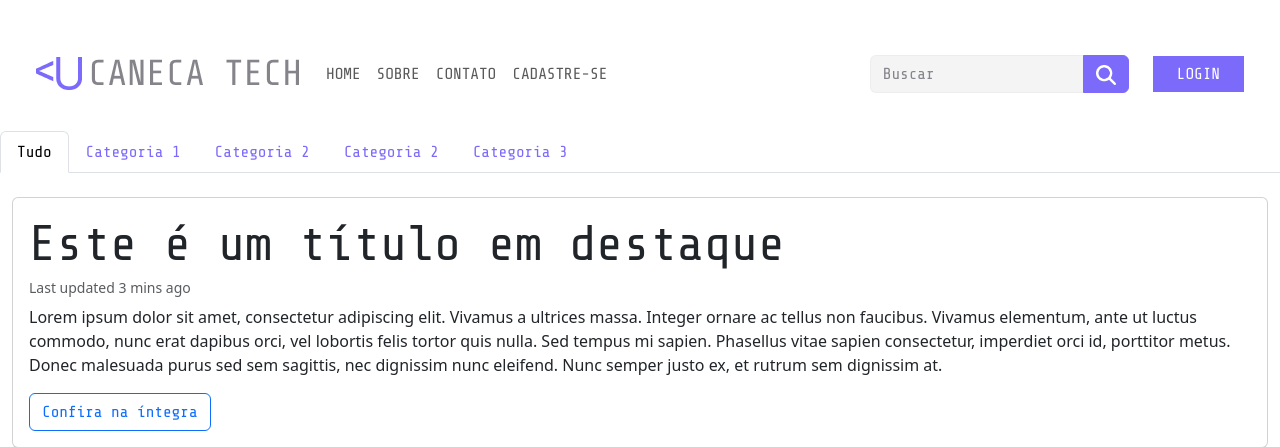
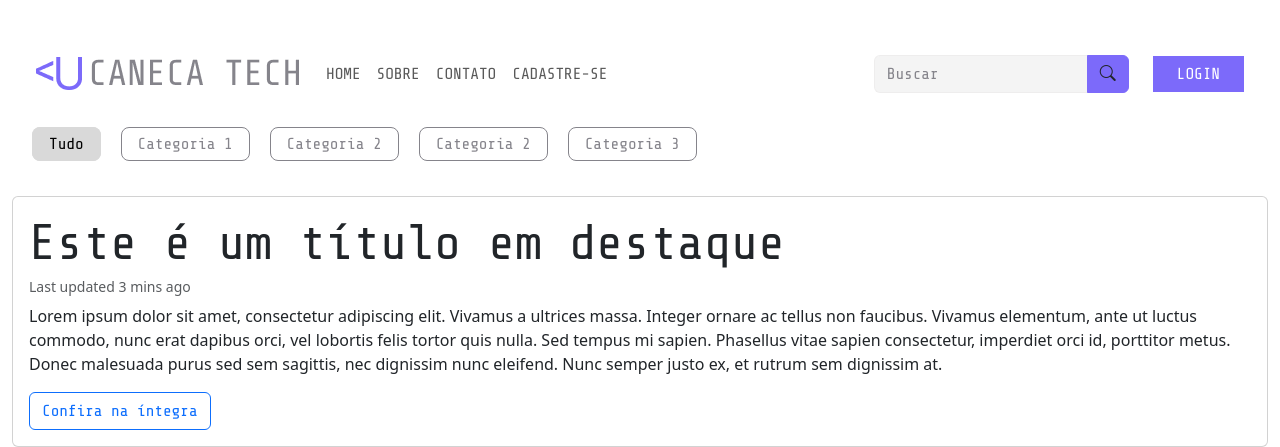
Before and after one commit to karenribeiro7/Final_Project_Blog, a Django app: page / in a window 1280 px wide. Shown: the top 447 px of the page. Run offline with Django 5.2, Linux system fonts and the light colour scheme; some libraries are stand-ins or nearby versions.

Commit message:
implementação de ux de navegação entre categorias

```diff
--- a/Project_Blog/static/styles/styles.css
+++ b/Project_Blog/static/styles/styles.css
@@ -70,3 +70,36 @@ input[type="search"]::placeholder {
     margin-top: 20px;
   }
 }
+
+/* navegação categorias */
+
+.categorias {
+  list-style: none;
+}
+
+.flex-container {
+  display: inline-flex;
+  gap: 20px;
+  flex-direction: row;
+  flex-wrap: wrap;
+  justify-content: flex-start;
+  align-items: flex-start;
+  align-content: flex-start;
+}
+
+.link-ativo {
+  text-decoration: none;
+  border-radius: 8px;
+  padding: 7px 16px;
+  background-color: rgba(217, 217, 217, 1);
+  border: 1px solid rgba(217, 217, 217, 1);
+  color: #000;
+}
+
+.categoria-item a {
+  text-decoration: none;
+  border: .1px solid rgba(133, 132, 139, 1);
+  border-radius: 8px;
+  padding: 7px 16px;
+  color: rgba(133, 132, 139, 1);
+}
--- a/templates/galeria/base.html
+++ b/templates/galeria/base.html
@@ -7,6 +7,7 @@
     <meta name="viewport" content="width=device-width, initial-scale=1.0">
     <title>Inicio</title>
     <script src="https://cdn.jsdelivr.net/npm/bootstrap@5.3.3/dist/js/bootstrap.bundle.min.js" integrity="sha384-YvpcrYf0tY3lHB60NNkmXc5s9fDVZLESaAA55NDzOxhy9GkcIdslK1eN7N6jIeHz" crossorigin="anonymous"></script>
+    <link rel="stylesheet" href="https://cdn.jsdelivr.net/npm/bootstrap-icons@1.8.3/font/bootstrap-icons.css">
     <link href="https://cdn.jsdelivr.net/npm/bootstrap@5.3.3/dist/css/bootstrap.min.css" rel="stylesheet" integrity="sha384-QWTKZyjpPEjISv5WaRU9OFeRpok6YctnYmDr5pNlyT2bRjXh0JMhjY6hW+ALEwIH" crossorigin="anonymous">
     <link rel="stylesheet" type="text/css" href="{% static '\styles\styles.css' %}" media="screen">
     <link rel="shortcut icon" href="{% static '\assets\favicon.svg' %}" type="image/x-icon">
@@ -45,7 +46,7 @@
                 <div class="input-group">
                   <input class="form-control barra_pesquisa font-titulos" type="search" placeholder="Buscar" aria-label="Search">
                   <button class="btn btn-outline-success-ctech font-titulos me-4" type="butt">
-                    <img src="{% static '\assets\lupa.png' %}" class="img-sobreposta" alt="Caneca Tech" width="20px">
+                    <!-- <img src="{% static '\assets\lupa.png' %}" class="img-sobreposta" alt="Caneca Tech" width="20px"> -->
                     <i class="bi bi-search"></i>
                   </button>
                 </div>
@@ -58,22 +59,22 @@
 
     <!--Tabs para navegação entre as categorias -->
       <br>
-      <nav class="nav_categorias">
-        <ul class="nav nav-tabs">
+      <nav class="nav-categoria">
+        <ul class="categorias flex-container">
           <li class="nav-item">
-            <a class="nav-link active font-titulos" aria-current="page" href="#">Tudo</a>
+            <a class="font-titulos link-ativo" aria-current="page" href="#">Tudo</a>
           </li>
-          <li class="nav-item">
-            <a class="nav-link font-titulos style-link-color" href="#">Categoria 1</a>
+          <li class="nav-item categoria-item">
+            <a class="font-titulos" href="#">Categoria 1</a>
           </li>
-          <li class="nav-item">
-            <a class="nav-link font-titulos style-link-color" href="#">Categoria 2</a>
+          <li class="nav-item categoria-item">
+            <a class="font-titulos" href="#">Categoria 2</a>
           </li>
-          <li class="nav-item">
-            <a class="nav-link font-titulos style-link-color" href="#">Categoria 2</a>
+          <li class="nav-item categoria-item">
+            <a class="font-titulos" href="#">Categoria 2</a>
           </li>
-          <li class="nav-item">
-            <a class="nav-link font-titulos style-link-color" href="#">Categoria 3</a>
+          <li class="nav-item categoria-item">
+            <a class="font-titulos" href="#">Categoria 3</a>
           </li>
         </ul>
     </nav>
```
